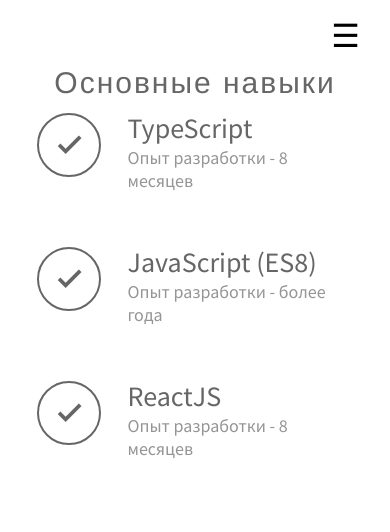
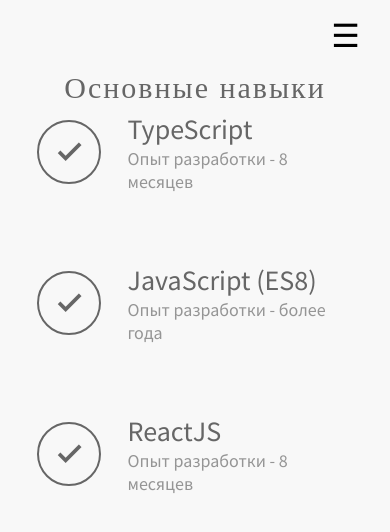
Before and after one commit to Eeenkeeei/portfolio, a React (Create React App) app: page / in a window 390 px wide. Shown: the top 532 px of the page. Built offline with nearby package versions, Linux system fonts and the light colour scheme.

Commit message:
Доработка верстки блока скиллов

```diff
--- a/src/index.css
+++ b/src/index.css
@@ -1,3 +1,5 @@
+@import url('https://fonts.googleapis.com/css?family=Playfair+Display&display=swap');
+
 * {
     padding: 0;
     margin: 0;
@@ -13,7 +15,7 @@
     -webkit-font-smoothing: antialiased;
     -moz-osx-font-smoothing: grayscale;
     overflow-x: hidden;
-
+    background: #f8f8f8;
 }
 
 nav {
@@ -57,10 +59,11 @@
     font-size: 20px;
     margin-right: 240px;
     letter-spacing: 3px;
+    background: #f8f8f8;
 }
 
 .menu li a.logo:hover {
-    background: #fff;
+    background: #f8f8f8;
 }
 
 .menu li a:hover {
@@ -128,7 +131,7 @@
     .menu li a.logo {
         font-size: 20px;
         margin-right: 0;
-        background: #fff;
+        background: #f8f8f8;
     }
 }
 
@@ -154,16 +157,16 @@
 
 .main-header-text {
     color: #666666;
-    font-family: "Helvetica Neue", sans-serif !important;
+    font-family: 'Playfair Display', serif !important;
+    font-weight: 300;
     letter-spacing: 2px;
-    font-size: 30px;
+    font-size: 34px;
     display: flex;
     justify-сontent: center;
     align-items: center;
 }
 
 .main-skills {
-    /*border: 1px solid black;*/
     margin-top: 20px !important;
 }
 
@@ -171,7 +174,7 @@
     display: flex;
     justify-content: center;
     align-items: center;
-    height: 160px;
+    /*height: 160px;*/
 }
 
 .main-skills-icon {
@@ -187,13 +190,13 @@
 .main-skills-text-container {
     padding: 10px;
     display: block;
-    height: 160px;
+    /*height: 160px;*/
 }
 
 .main-skills-text-header {
     font-size: 28px;
     color: #666666;
-    margin-top: 40px;
+    /*margin-top: 40px;*/
 }
 
 .main-skills-text-body {
@@ -202,16 +205,18 @@
 }
 
 @media screen and (max-width: 950px) {
+    .main-header-text {
+        margin-top: 0 !important;
+        font-size: 30px;
+    }
     .main-skills {
-        margin-top: 10px !important;
+        margin-top: 5px !important;
     }
     .main-skills-icon-container {
-        height: 50px;
-        margin-top: 10px !important;
+        margin-top: 0 !important;
     }
 
     .main-skills-text-container {
-        height: 50px;
         padding: 0 0 0 10px;
     }
     .main-skills-text-header {
```
